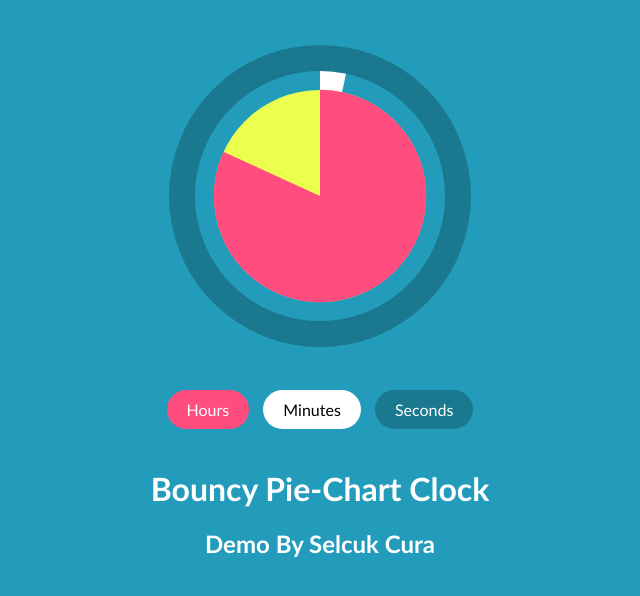
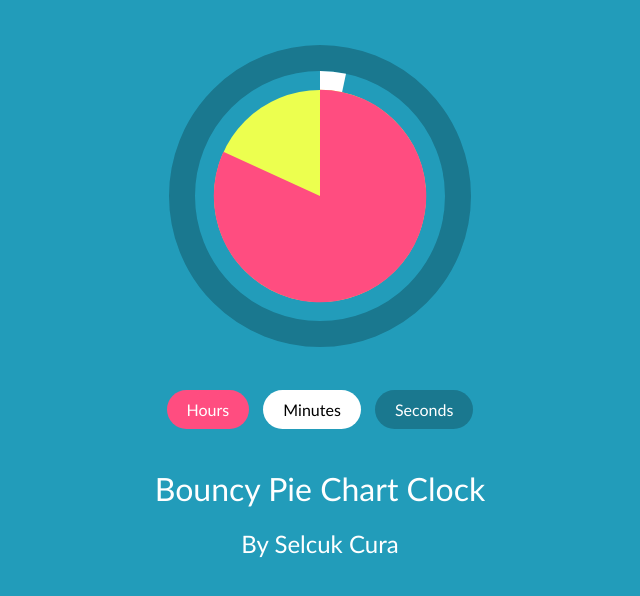
Before and after one commit to selcukcura/clock-the-dynamic-web, a plain HTML site: page index.html in a window 1280 px wide. Shown: the whole page, without its empty margins (320-960 px from the left). Drawn offline with Linux system fonts and the light colour scheme.

Commit message:
lighter font weight for h1, h2

```diff
--- a/css/style.css
+++ b/css/style.css
@@ -13,6 +13,10 @@ body {
 	margin: 0;
 	padding: 0;
 }
+h1, h2 {
+	font-weight: lighter;
+}
+
 #circle {
 	width: 250px;
 	height: 250px;
--- a/index.html
+++ b/index.html
@@ -22,8 +22,8 @@
     <span class="white">Minutes</span>
     <span class="blue">Seconds</span>
 </div>
-<h1>Bouncy Pie-Chart Clock</h1>
-<h2>Demo By Selcuk Cura</h2>
+<h1>Bouncy Pie Chart Clock</h1>
+<h2>By Selcuk Cura</h2>
 </div>
 
 <script type="text/javascript" src="js/jquery-1.9.1.min.js"></script>
```
